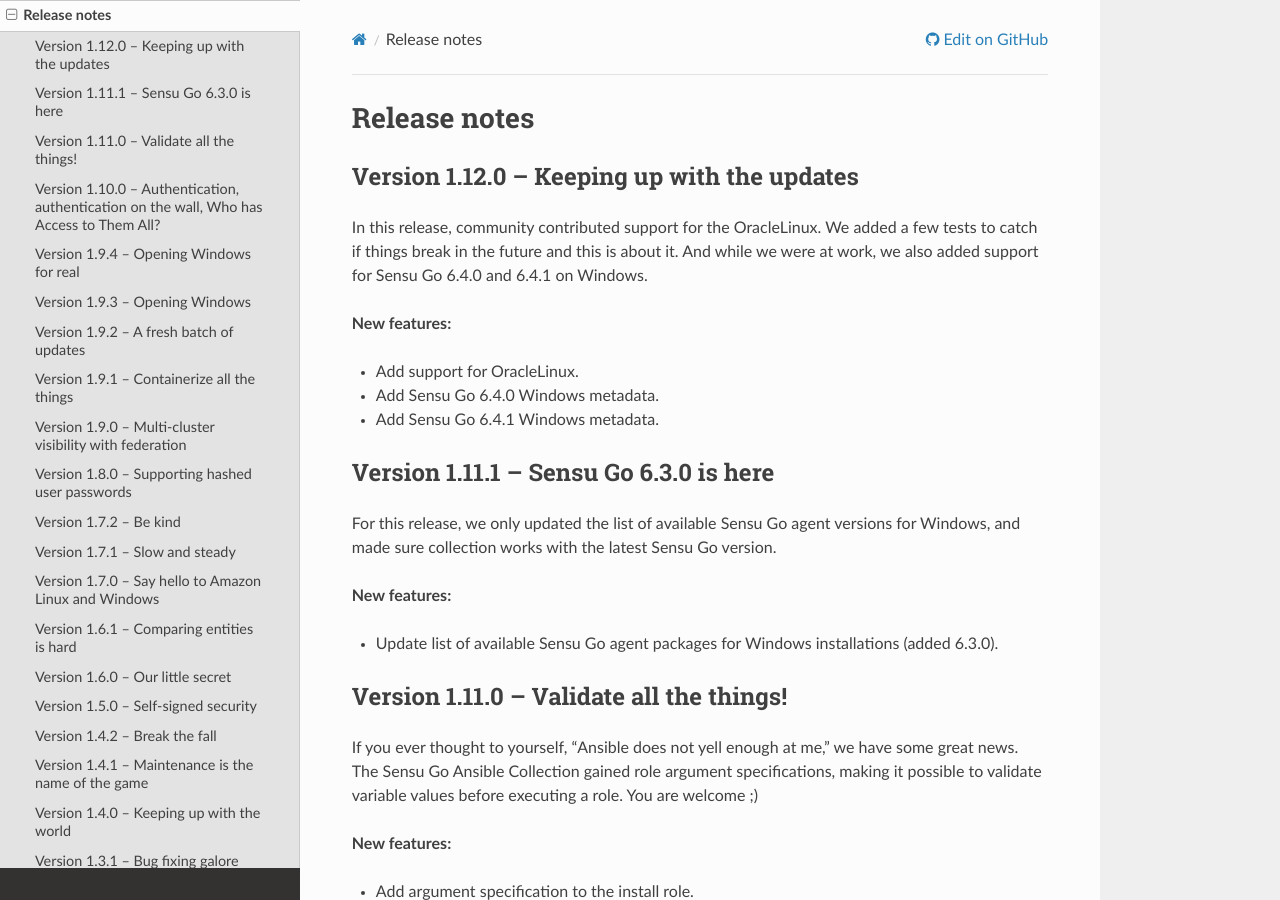
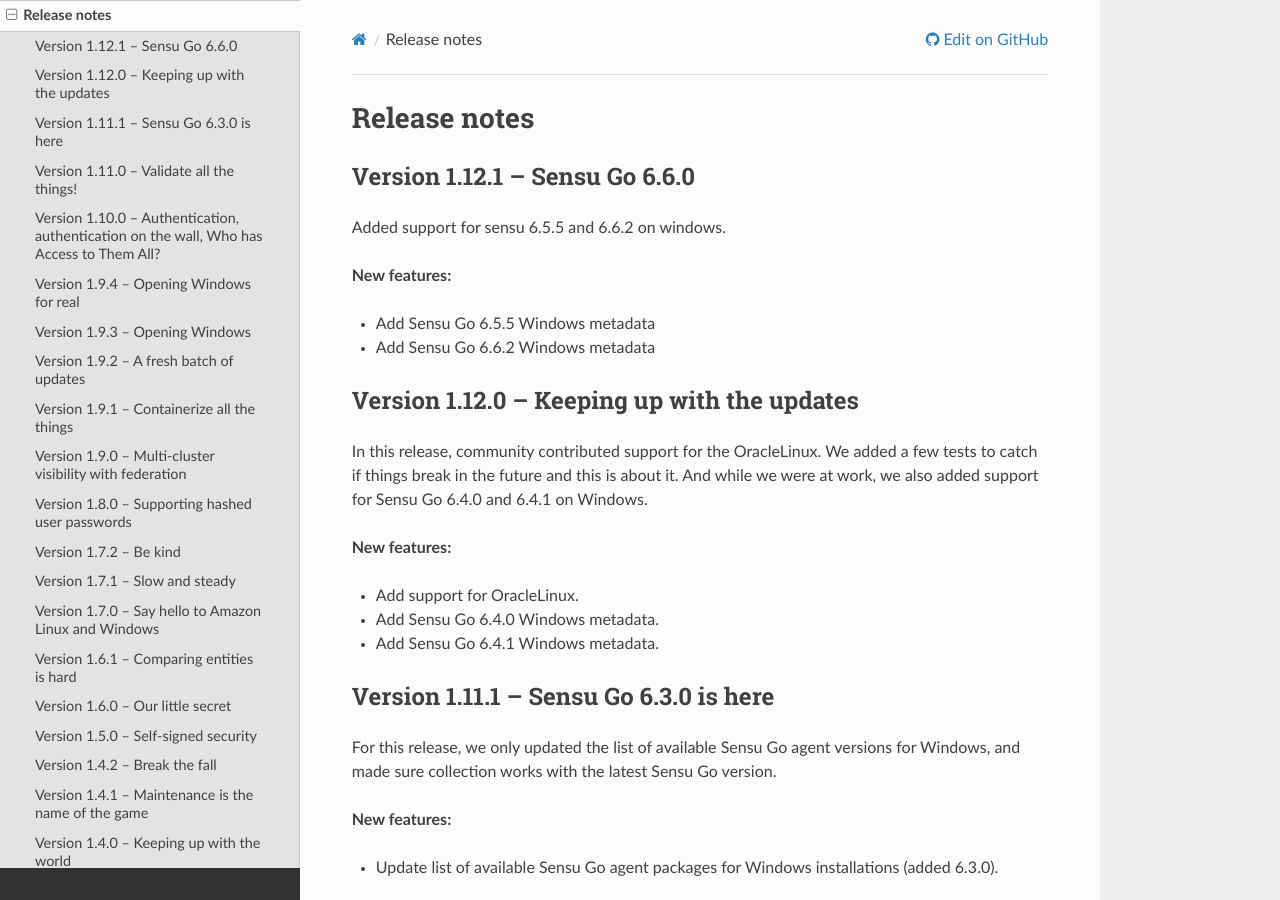
Before and after one commit to sensu/sensu-go-ansible, a Sphinx documentation site: the page built from docs/source/release_notes.rst, in a window 1280 px wide and 900 px high. Built offline with Sphinx 7.4.7 and the Read the Docs theme 2.0.0, drawn with Linux system fonts in a browser that asks for light colours.

Commit message:
Upgraded veriosn to 1.12.1.
Added support for sensu version 6.5 and 6.6.

```diff
--- a/docs/source/release_notes.rst
+++ b/docs/source/release_notes.rst
@@ -1,5 +1,15 @@
 Release notes
 =============
+
+Version 1.12.1 -- Sensu Go 6.6.0
+--------------------------------
+
+Added support for sensu 6.5.5 and 6.6.2 on windows.
+
+**New features:**
+
+* Add Sensu Go 6.5.5 Windows metadata
+* Add Sensu Go 6.6.2 Windows metadata
 
 Version 1.12.0 -- Keeping up with the updates
 ---------------------------------------------
--- a/galaxy.yml
+++ b/galaxy.yml
@@ -1,6 +1,6 @@
 namespace: sensu
 name: sensu_go
-version: 1.12.0
+version: 1.12.1
 
 authors:
   - Paul Arthur <paul.arthur@flowerysong.com> (@flowerysong)
```
Also changed, not shown: 1 other file.
